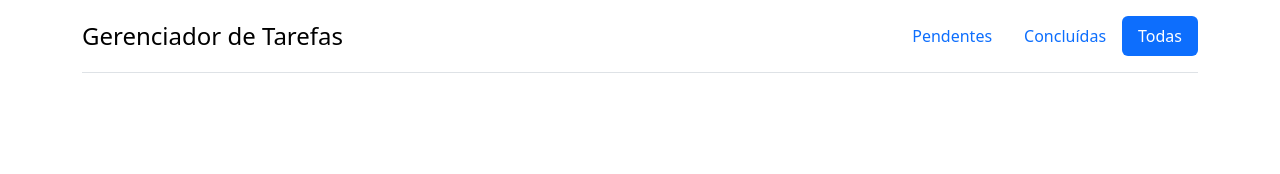
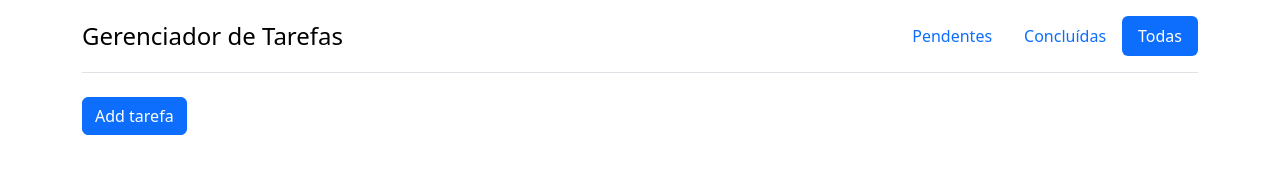
Before and after one commit to Kevi-i/aulas-node, a website: page tarefas/view/tarefa.html in a window 1280 px wide. Drawn offline with nearby package versions, Linux system fonts and the light colour scheme; no server answers.

Commit message:
add tarefa

```diff
--- a/tarefas/view/tarefa.html
+++ b/tarefas/view/tarefa.html
@@ -27,6 +27,7 @@
             </ul>
           </header>
 
+  <button class="btn btn-primary">Add tarefa</button>
 
   <div class="list-group" id="lista-tarefas">
 
```
